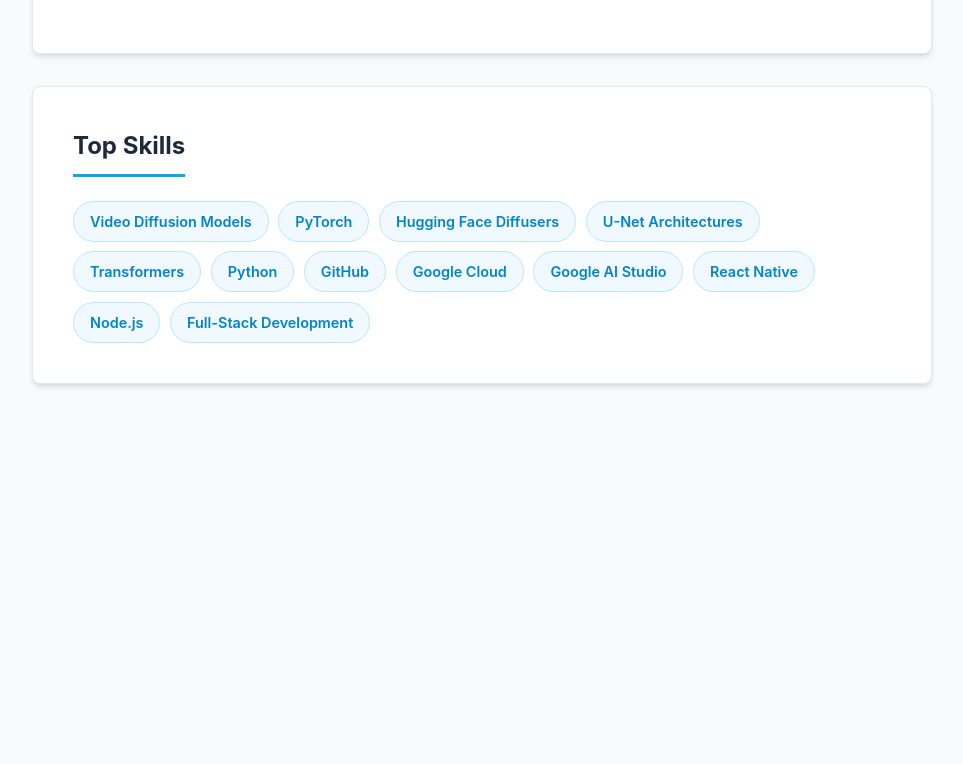
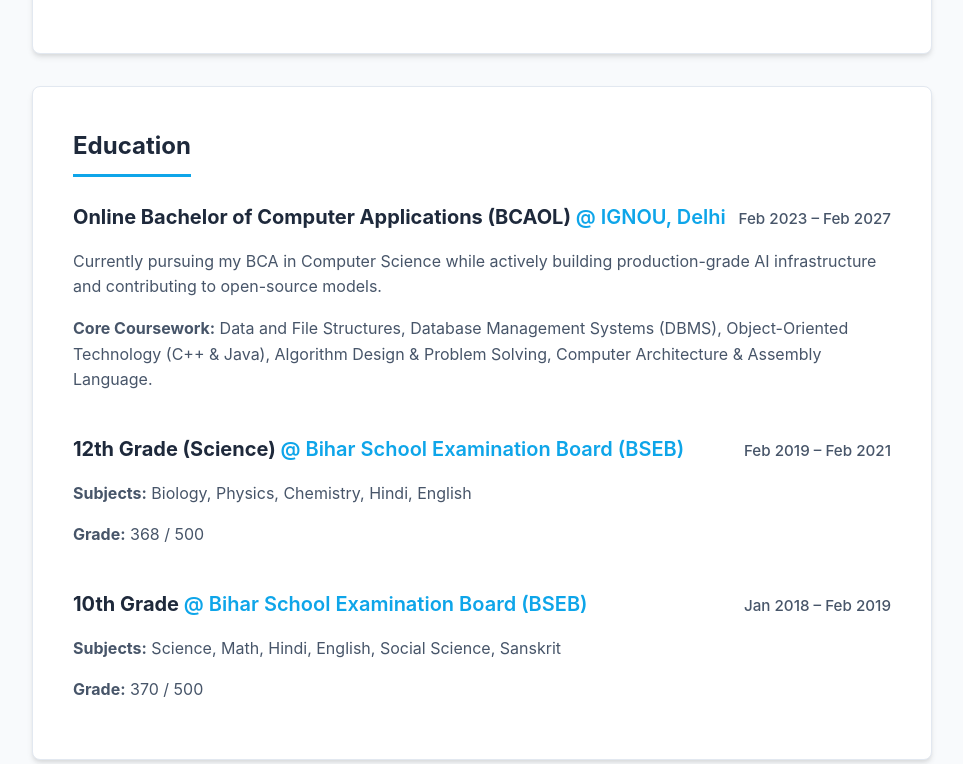
Before and after one commit to ProgramerSalar/MANISH-PORTFOLIO, a plain HTML site: page index.html in a window 1280 px wide. Shown: the part 3226-3990 px from the top of the page, without its empty margins (158-1121 px from the left). Before the commit the page ends 3706 px from the top, so only its background shows below. Drawn offline with Linux system fonts and the light colour scheme.

Commit message:
education qualification added

```diff
--- a/index.html
+++ b/index.html
@@ -262,6 +262,36 @@
                 <p>Specialized in full-stack web and cross-platform mobile development, building scalable e-commerce solutions and secure backend architectures.</p>
             </div>
         </section>
+        <section id="education">
+            <h2>Education</h2>
+
+            <div class="job">
+                <div class="job-header">
+                    <div class="job-title">Online Bachelor of Computer Applications (BCAOL) <span class="company">@ IGNOU, Delhi</span></div>
+                    <div class="date">Feb 2023 – Feb 2027</div>
+                </div>
+                <p>Currently pursuing my BCA in Computer Science while actively building production-grade AI infrastructure and contributing to open-source models.</p>
+                <p><strong>Core Coursework:</strong> Data and File Structures, Database Management Systems (DBMS), Object-Oriented Technology (C++ & Java), Algorithm Design & Problem Solving, Computer Architecture & Assembly Language.</p>
+            </div>
+
+            <div class="job">
+                <div class="job-header">
+                    <div class="job-title">12th Grade (Science) <span class="company">@ Bihar School Examination Board (BSEB)</span></div>
+                    <div class="date">Feb 2019 – Feb 2021</div>
+                </div>
+                <p><strong>Subjects:</strong> Biology, Physics, Chemistry, Hindi, English</p>
+                <p><strong>Grade:</strong> 368 / 500</p>
+            </div>
+
+            <div class="job">
+                <div class="job-header">
+                    <div class="job-title">10th Grade <span class="company">@ Bihar School Examination Board (BSEB)</span></div>
+                    <div class="date">Jan 2018 – Feb 2019</div>
+                </div>
+                <p><strong>Subjects:</strong> Science, Math, Hindi, English, Social Science, Sanskrit</p>
+                <p><strong>Grade:</strong> 370 / 500</p>
+            </div>
+        </section>
 
         <section id="skills">
             <h2>Top Skills</h2>
```
